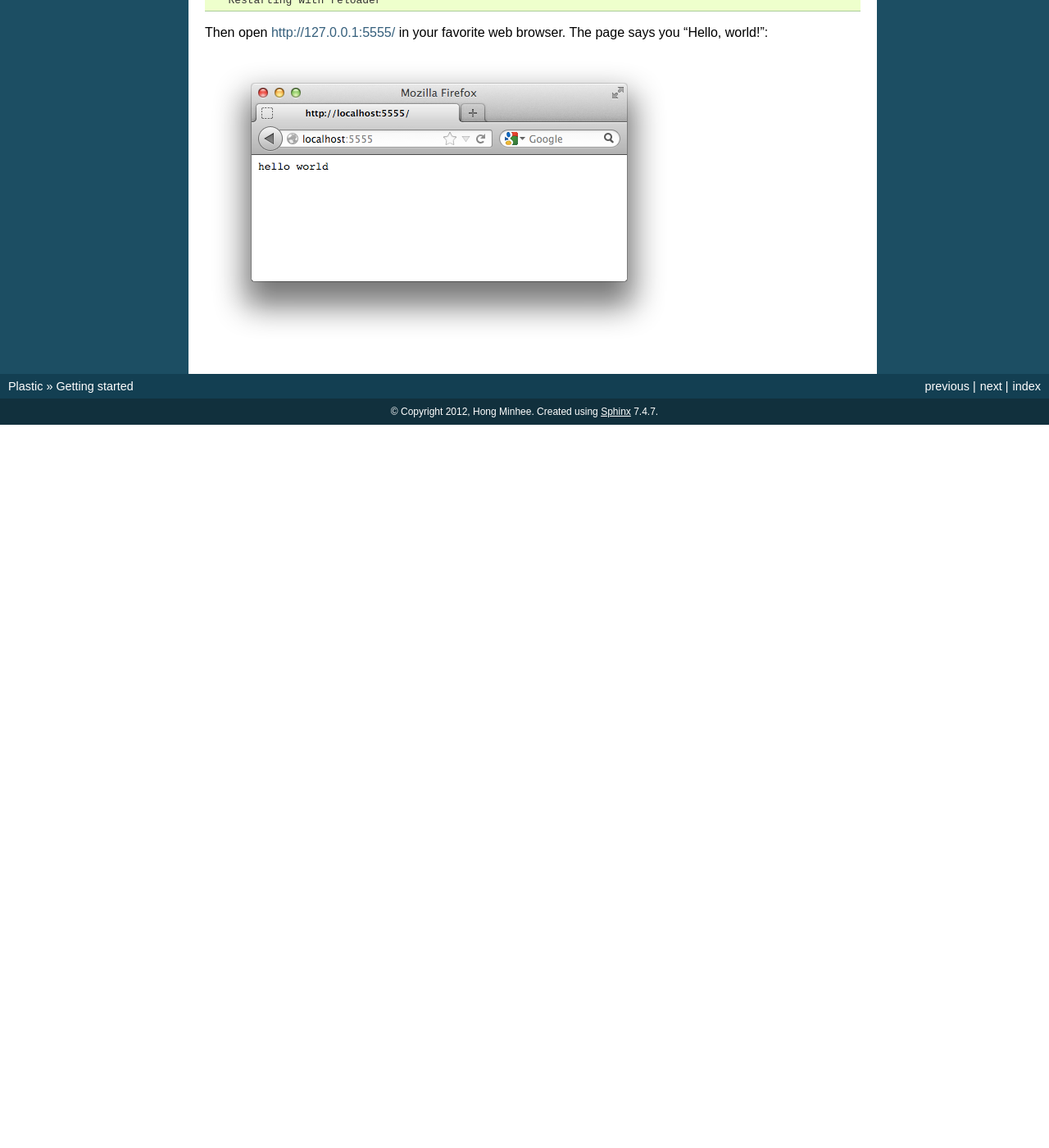
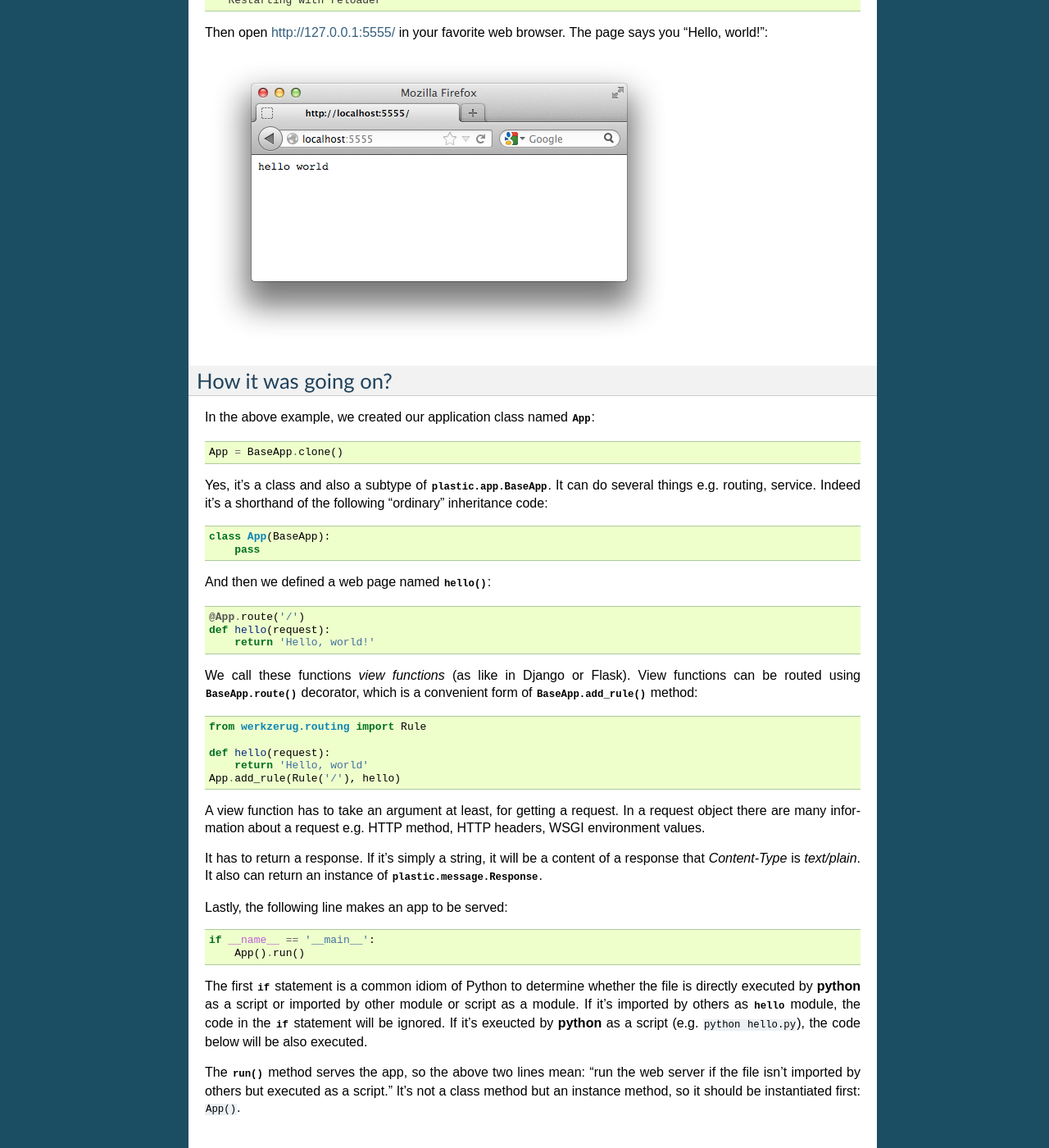
Before and after one commit to dahlia/plastic, a Sphinx documentation site: the page built from docs/start.rst, in a window 1280 px wide and 1400 px high, scrolled down 453 px. Shown: the whole window at 82% size. Built offline with Sphinx 7.4.7, drawn with Linux system fonts in a browser that asks for light colours; before the commit the page ends 971 px from its top, so only the background shows below that.

Commit message:
What it was going on

```diff
--- a/docs/start.rst
+++ b/docs/start.rst
@@ -31,3 +31,60 @@ says you "Hello, world!":
 
 .. image:: _images/hello_world.png
    :alt: Hello world
+
+
+How it was going on?
+--------------------
+
+In the above example, we created our application class named :class:`App`::
+
+    App = BaseApp.clone()
+
+Yes, it's a class and also a subtype of :class:`plastic.app.BaseApp`.
+It can do several things e.g. routing, service.  Indeed it's a shorthand
+of the following "ordinary" inheritance code::
+
+    class App(BaseApp):
+        pass
+
+And then we defined a web page named :func:`hello()`::
+
+    @App.route('/')
+    def hello(request):
+        return 'Hello, world!'
+
+We call these functions *view functions* (as like in Django or Flask).
+View functions can be routed using :meth:`BaseApp.route()
+<plastic.app.BaseApp.route>` decorator, which is a convenient form of
+:meth:`BaseApp.add_rule() <plastic.app.BaseApp.add_rule>` method::
+
+    from werkzerug.routing import Rule
+
+    def hello(request):
+        return 'Hello, world'
+    App.add_rule(Rule('/'), hello)
+
+A view function has to take an argument at least, for getting a request.
+In a request object there are many information about a request e.g.
+HTTP method, HTTP headers, WSGI environment values.
+
+It has to return a response.  If it's simply a string, it will be a content
+of a response that :mailheader:`Content-Type` is :mimetype:`text/plain`.
+It also can return an instance of :class:`plastic.message.Response`.
+
+Lastly, the following line makes an app to be served::
+
+    if __name__ == '__main__':
+        App().run()
+
+The first :keyword:`if` statement is a common idiom of Python to determine
+whether the file is directly executed by :program:`python` as a script or
+imported by other module or script as a module.  If it's imported by
+others as :mod:`hello` module, the code in the :keyword:`if` statement
+will be ignored.  If it's exeucted by :program:`python` as a script
+(e.g. ``python hello.py``), the code below will be also executed.
+
+The :meth:`~plastic.app.BaseApp.run()` method serves the app, so the above
+two lines mean: "run the web server if the file isn't imported by others but
+executed as a script."  It's not a class method but an instance method,
+so it should be instantiated first: ``App()``.
```
